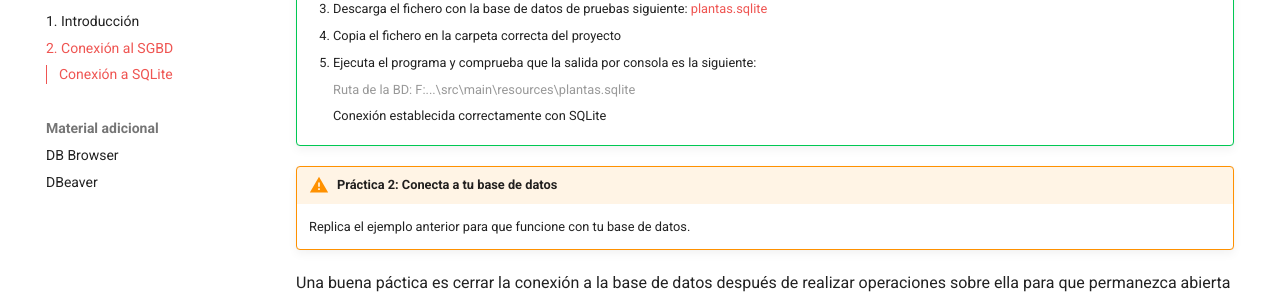
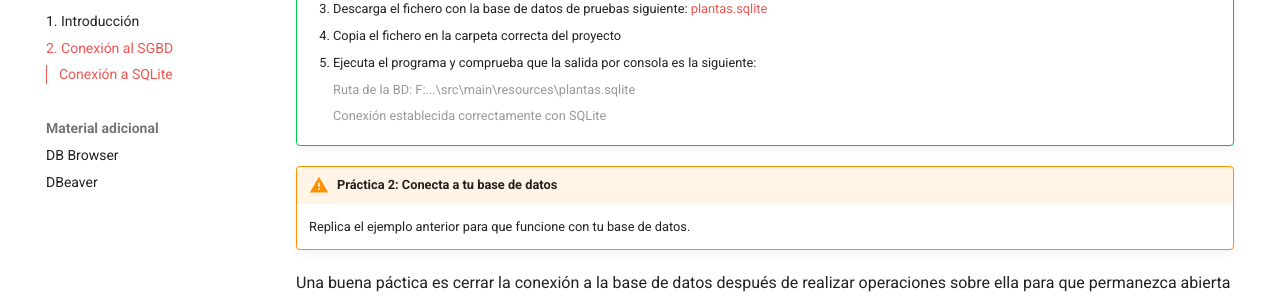
Before and after one commit to bpaterna/AD_BD_REL, an MkDocs documentation site: the page built from docs/2_conexiones.md, in a window 1280 px wide and 900 px high, scrolled down 3481 px. Shown: the part 150-449 px from the top of the window. Built offline with MkDocs 1.6.1 and Material for MkDocs 9.7.7, drawn with Linux system fonts in a browser that asks for light colours.

Commit message:
Update 2_conexiones.md

```diff
--- a/docs/2_conexiones.md
+++ b/docs/2_conexiones.md
@@ -118,9 +118,9 @@ fun main() {
     4. Copia el fichero en la carpeta correcta del proyecto
     5. Ejecuta el programa y comprueba que la salida por consola es la siguiente:
 
-        <span class="mi_consola">Ruta de la BD: F:\...\src\main\resources\plantas.sqlite
+        <span class="mi_consola">Ruta de la BD: F:\...\src\main\resources\plantas.sqlite</span>
 
-        Conexión establecida correctamente con SQLite</span>
+        <span class="mi_consola">Conexión establecida correctamente con SQLite</span>
 
 
 !!! warning "Práctica 2: Conecta a tu base de datos"
```
